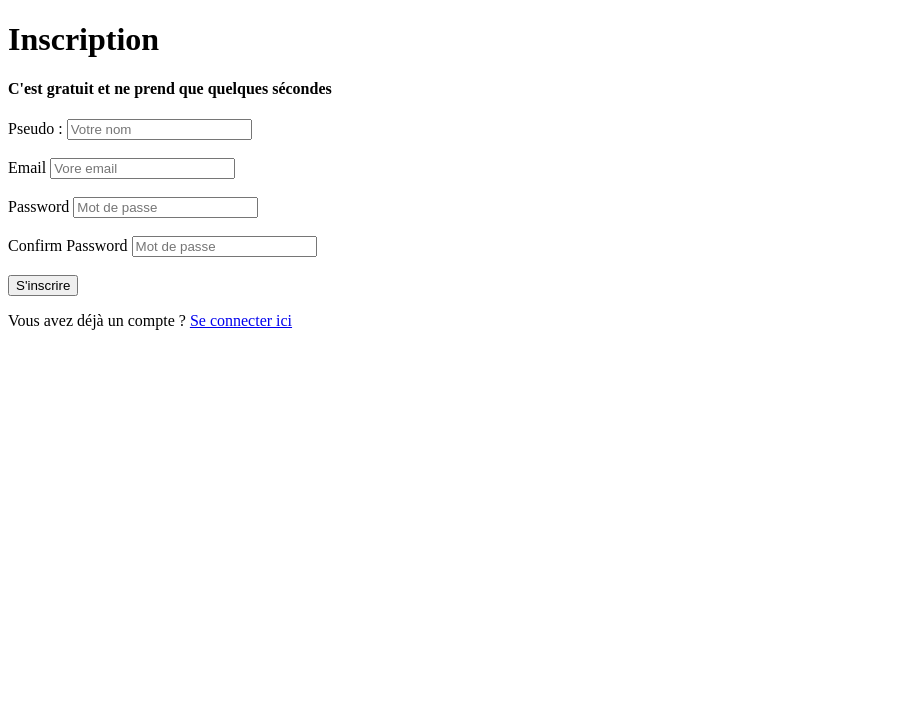
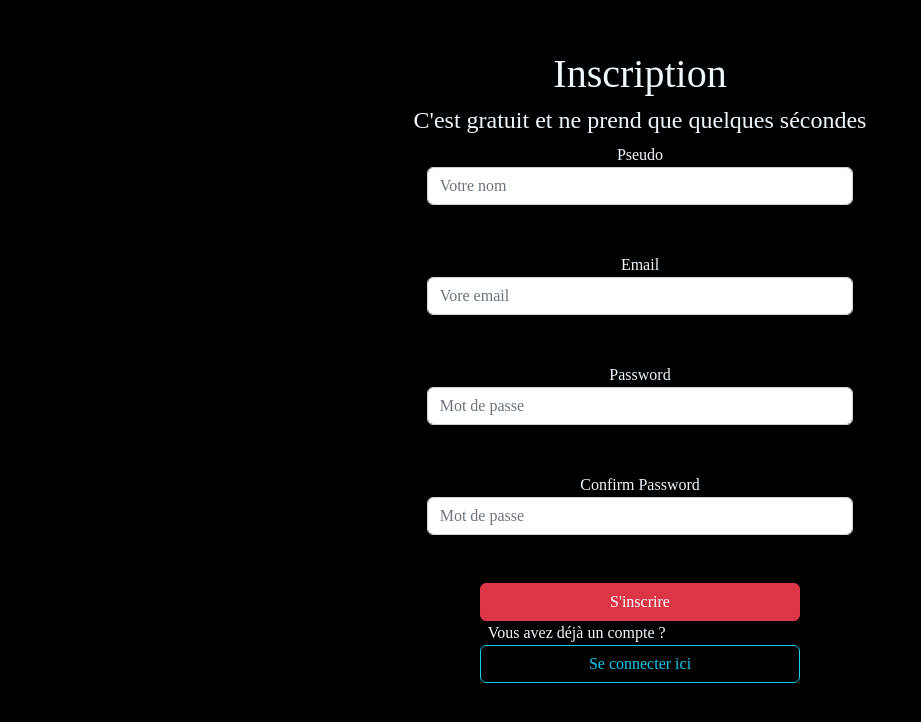
Before and after one commit to tsizehena223/hi_ispm, a PHP site: page /inscription_view.php in a window 1280 px wide. Shown: the top 722 px of the page, without its empty margins (0-921 px from the left). Run offline with PHP 8.4, Linux system fonts and the light colour scheme.

Commit message:
Design de formulaire

```diff
--- /dev/null
+++ b/authentification/Views/css/connexion.css
@@ -0,0 +1,14 @@
+* {
+    font-family: 'Times New Roman', Times, serif;
+    background-color: black;
+}
+
+body {
+    background-color: rgb(39, 31, 31);
+}
+
+.signin-box {
+    color: aliceblue;
+    position: relative;
+    margin-top: 50px;
+}
--- a/authentification/Views/inscription_view.php
+++ b/authentification/Views/inscription_view.php
@@ -5,52 +5,63 @@
     <meta charset="UTF-8">
     <meta http-equiv="X-UA-Compatible" content="IE=edge">
     <meta name="viewport" content="width=device-width, initial-scale=1.0">
+    <link rel="stylesheet" href="https://cdn.jsdelivr.net/npm/bootstrap@5.2.3/dist/css/bootstrap.min.css">
+    <link rel="stylesheet" href="css/connexion.css">
     <title>Inscription</title>
 </head>
 
 <body>
-    <div class="signup-box">
+    <center>
+        <div class="signin-box">
             <h1>Inscription</h1>
             <center>
-            <h2 style="color: red">
                 <?php
                 if (session_status() == PHP_SESSION_NONE) {
                     session_start();
                 }
-                if (isset($_SESSION['flash']['error'])) {
-                    echo $_SESSION['flash']['error'];
-                }
+                if (isset($_SESSION['flash']['error'])) :  ?>
+                    <div class="alert alert-danger col-md-4">
+                        <?= $_SESSION['flash']['error'] ?>
+                    </div>
+                <?php
                     unset($_SESSION['flash']['error']);
+                endif;
                 ?>
-            </h2>
-            <h2 style="color: green">
                 <?php
-                if (session_status() == PHP_SESSION_NONE) {
-                    session_start();
-                }
-                if (isset($_SESSION['flash']['success'])) {
-                    echo $_SESSION['flash']['success'];
-                }
+                if (isset($_SESSION['flash']['success'])) :  ?>
+                    <div class="alert alert-success col-md-4">
+                        <?= $_SESSION['flash']['success'] ?>
+                    </div>
+                <?php
                     unset($_SESSION['flash']['success']);
+                endif;
                 ?>
-            </h2>
             </center>
             <h4>C'est gratuit et ne prend que quelques sécondes</h4>
             <form action="../Controllers/inscriptionController.php" method="post">
-            <label>Pseudo : </label>
-            <input type="text" placeholder="Votre nom" name="name" required /> <br><br>
+                <div class="col-md-4">
+                    <label>Pseudo </label>
+                    <input type="text" placeholder="Votre nom" name="name" required class="form-control" /> <br><br>
+                </div>
+                <div class="col-md-4">
                     <label>Email</label>
-            <input type="email" placeholder="Vore email" name="email" required /> <br><br>
+                    <input type="email" placeholder="Vore email" name="email" required class="form-control" /> <br><br>
+                </div>
+                <div class="col-md-4">
                     <label>Password</label>
-            <input type="password" placeholder="Mot de passe" name="mdp" required /> <br><br>
+                    <input type="password" placeholder="Mot de passe" name="mdp" required class="form-control" /> <br><br>
+                </div>
+                <div class="col-md-4">
                     <label>Confirm Password</label>
-            <input type="password" placeholder="Mot de passe" name="mdp2" required /> <br><br>
-            <button type="submit" name="inscription">S'inscrire</button>
+                    <input type="password" placeholder="Mot de passe" name="mdp2" required class="form-control" /> <br><br>
+                </div>
+                <div class="row col-md-3">
+                    <button type="submit" name="inscription" class="btn btn-danger">S'inscrire</button> &nbsp;
+                    Vous avez déjà un compte ? <a href="connexion_view.php" class="btn btn-outline-info">Se connecter ici</a>
+                </div>
             </form>
         </div>
-    <p class="para-2">
-        Vous avez déjà un compte ? <a href="connexion_view.php">Se connecter ici</a>
-    </p>
+    </center>
 </body>
 
 </html>
```
Also changed, not shown: authentification/Views/connexion_view.php (+28 -21 lines). Lines whose indentation alone changed are shown as unchanged.
